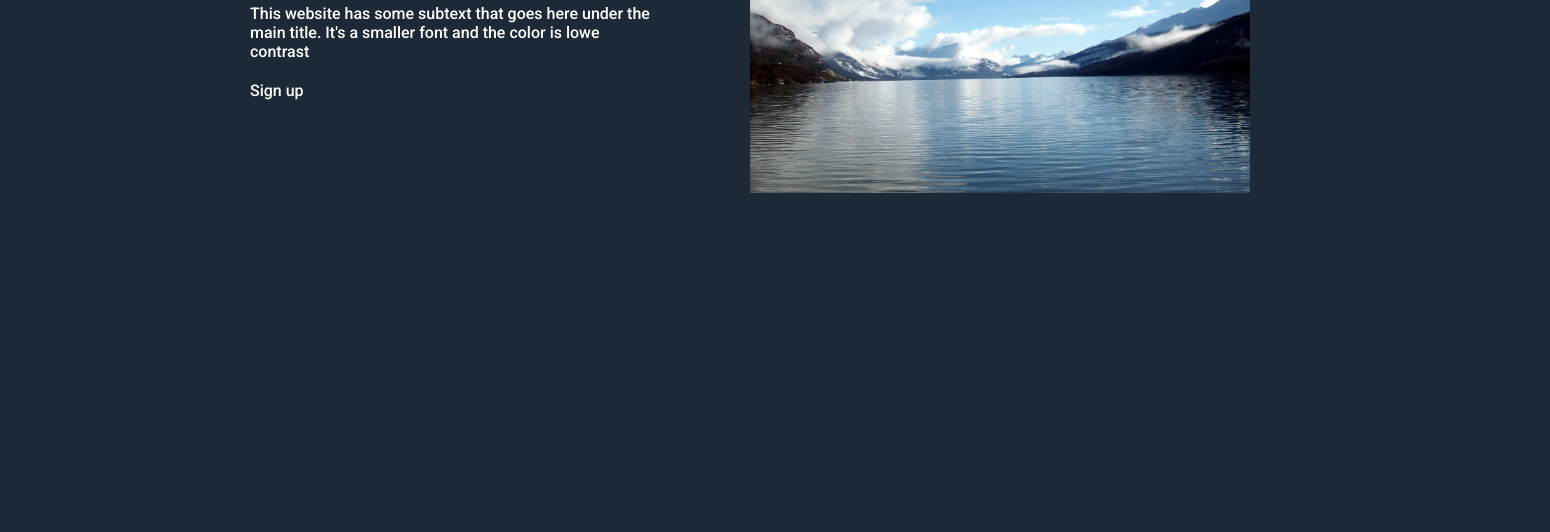
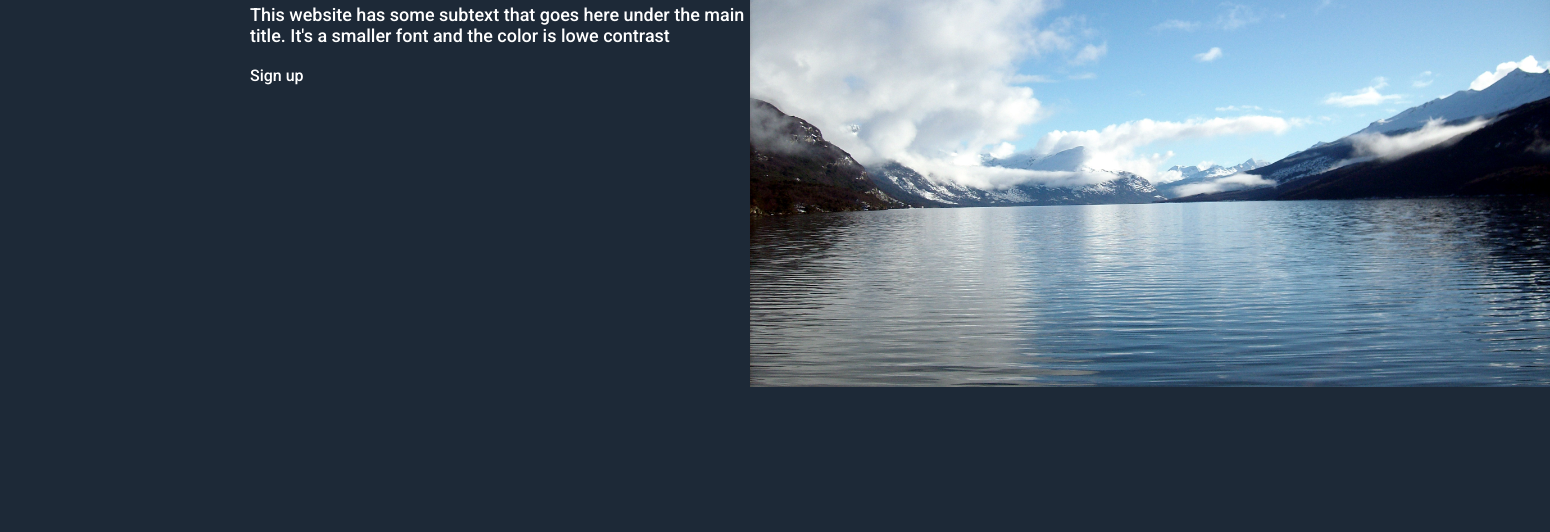
Before and after one commit to Draxgun/odin-landing-page, a plain HTML site: page index.html in a window 1280 px wide. Shown: the part 268-800 px from the top of the page, 1550 px wide, since content can reach past the window. Drawn offline with Linux system fonts and the light colour scheme.

Commit message:
Changes to the image

```diff
--- a/styles.css
+++ b/styles.css
@@ -43,11 +43,12 @@ body {
 }
 
 .intro-text{
-    width: 400px;
+    width: 500px;
+    font-size: 18px;
 }
 
 .placeholder-image {
-    width: 500px;
+    width: 800px;
     height: auto;
     justify-content: center;
 }
```
